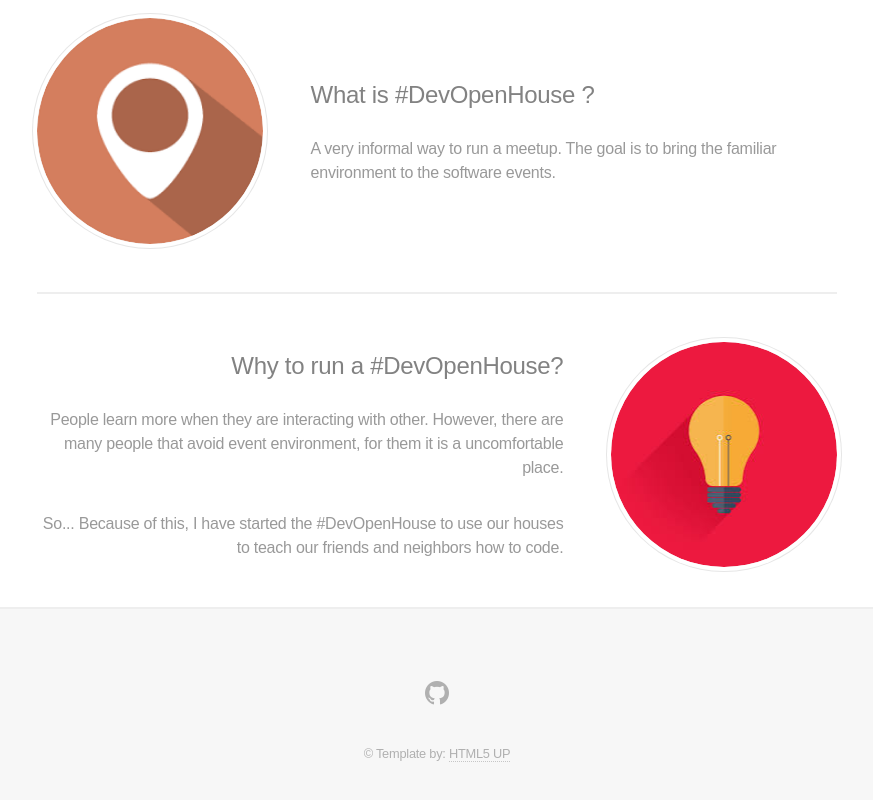
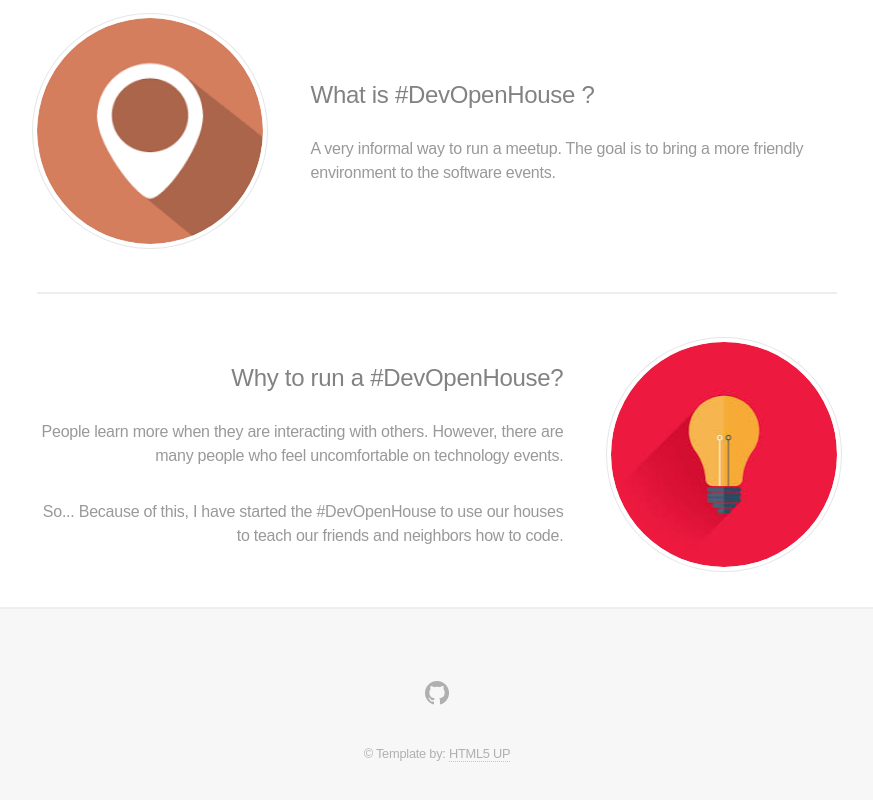
Before and after one commit to devopenhouse/devopenhouse-lome, a plain HTML site: page index.html in a window 1280 px wide. Shown: the part 854-1654 px from the top of the page, without its empty margins (203-1076 px from the left). Drawn offline with Linux system fonts and the light colour scheme.

Commit message:
Update index.html

```diff
--- a/index.html
+++ b/index.html
@@ -41,7 +41,7 @@
 						<div class="image"><img src="images/screen.png" alt="" /></div>
 						<div class="content">
 							<h3>What is #DevOpenHouse ?</h3>
-							<p>A very informal way to run a meetup. The goal is to bring the familiar environment to the software events.</p>
+							<p>A very informal way to run a meetup. The goal is to bring a more friendly environment to the software events.</p>
 						</div>
 					</section>
 					<section class="spotlight">
@@ -49,7 +49,7 @@
 						<div class="content">
 							<h3>Why to run a #DevOpenHouse?</h3>
 							<p>
-								People learn more when they are interacting with other. However, there are many people that avoid event environment, for them it is a uncomfortable place.
+								People learn more when they are interacting with others. However, there are many people who feel uncomfortable on technology events.
 							</p>
 							<p>
 								So... Because of this, I have started the #DevOpenHouse to use our houses to teach our friends and neighbors how to code.
```
